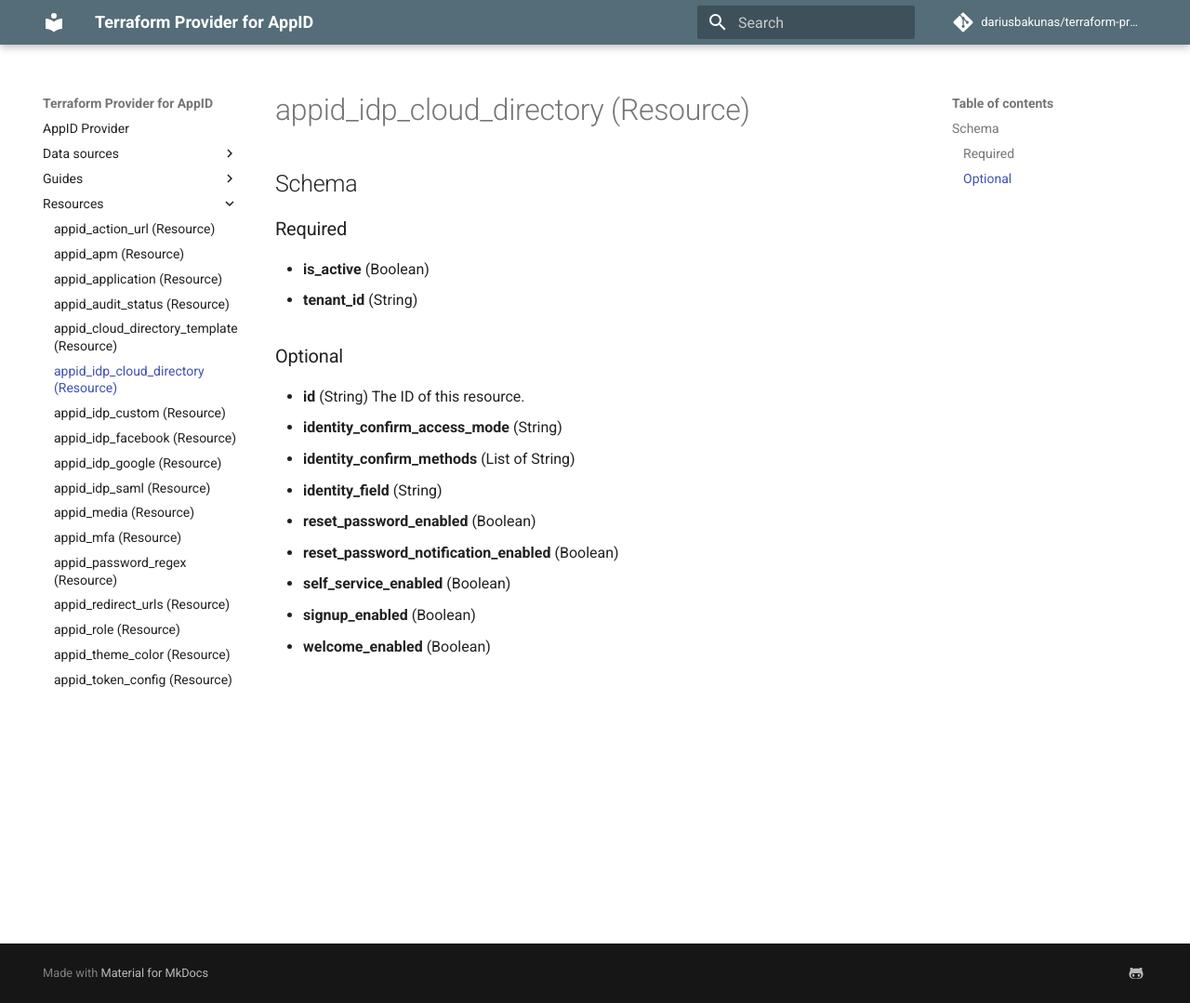
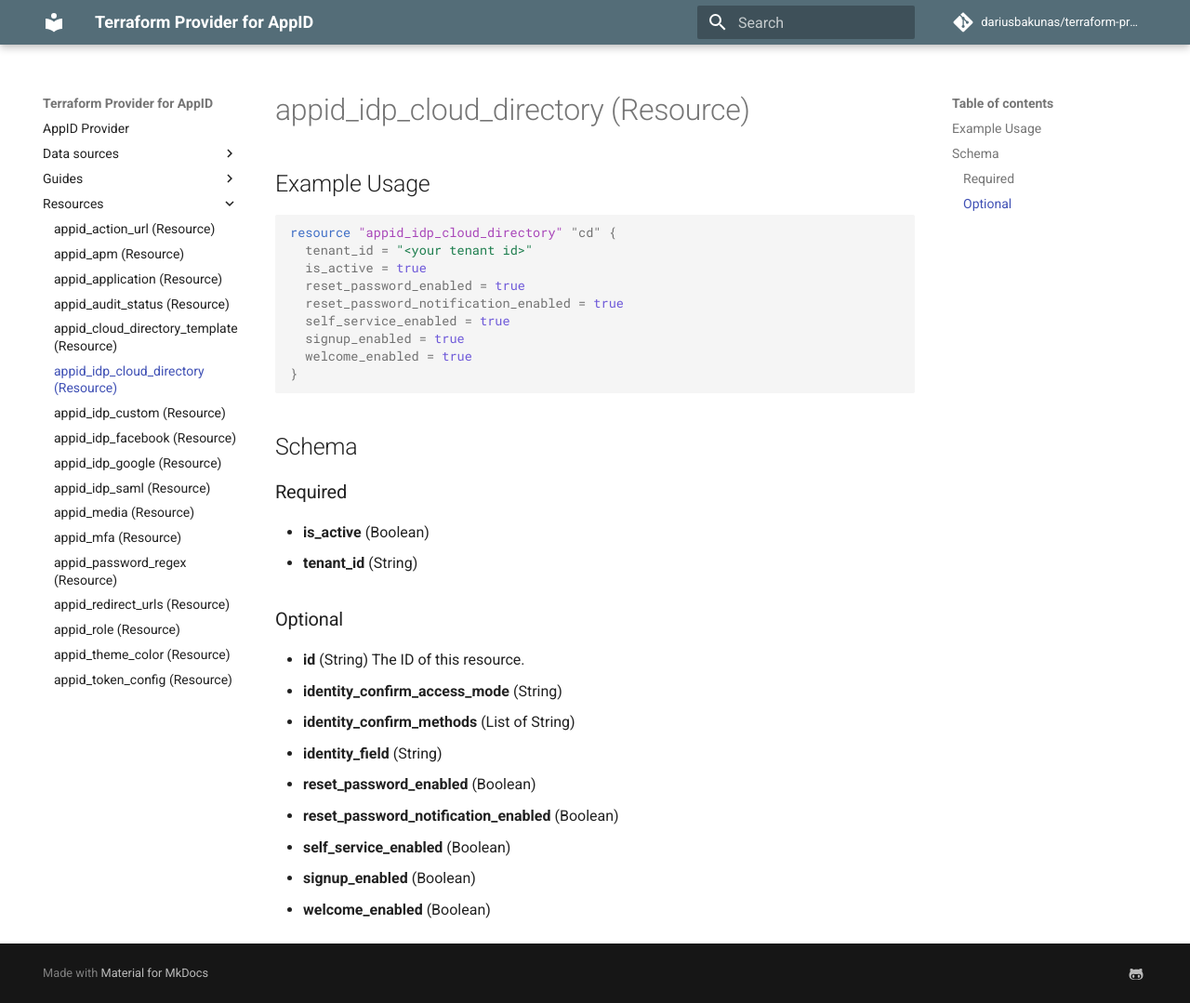
Before and after one commit to dariusbakunas/terraform-provider-appid, an MkDocs documentation site: the page built from docs/resources/idp_cloud_directory.md, in a window 1280 px wide and 1079 px high. Shown: the whole window at 93% size. Built offline with MkDocs 1.6.1 and Material for MkDocs 9.7.7, drawn with Linux system fonts in a browser that asks for light colours; comment, search, counter and statistics services are not loaded.

Commit message:
docs: add cd idp resource example

````diff
--- a/docs/resources/idp_cloud_directory.md
+++ b/docs/resources/idp_cloud_directory.md
@@ -10,7 +10,19 @@
 
 
 
+## Example Usage
 
+```terraform
+resource "appid_idp_cloud_directory" "cd" {
+  tenant_id = "<your tenant id>"
+  is_active = true
+  reset_password_enabled = true
+  reset_password_notification_enabled = true
+  self_service_enabled = true
+  signup_enabled = true
+  welcome_enabled = true
+}
+```
 
 <!-- schema generated by tfplugindocs -->
 ## Schema
````
Also changed, not shown: 1 other file.
